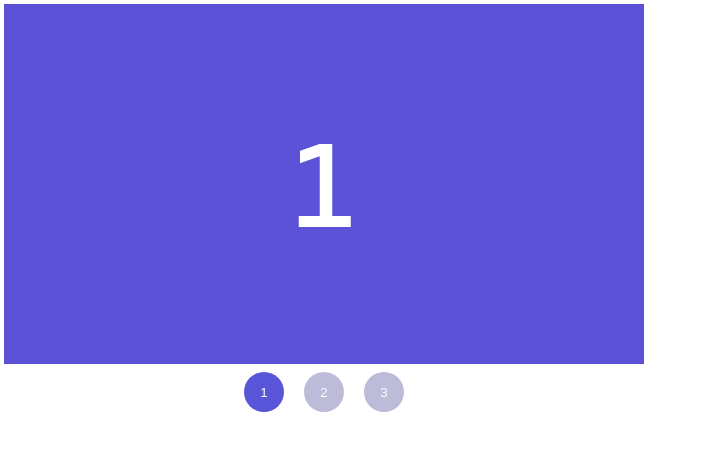
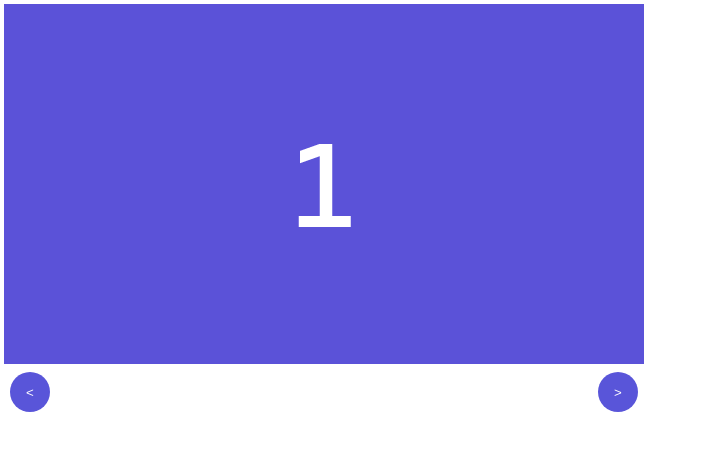
Before and after one commit to richardimaoka/tutorial-carousel-animation, a React (Create React App) app in the folder app/: page / in a window 1280 px wide. Shown: the top 450 px of the page, without its empty margins (0-703 px from the left). Built offline with nearby package versions, Linux system fonts and the light colour scheme.

Commit message:
place prev next buttons

```diff
--- a/app/src/App.tsx
+++ b/app/src/App.tsx
@@ -63,11 +63,10 @@ const CarouselButtons = ({ images, onClick }: CarouselButtonsProps) => {
     <div
       style={{
         display: "flex",
-        justifyContent: "center",
+        justifyContent: "space-between",
         padding: "4px 0px",
       }}
     >
-      {images.map((image, index) => (
       <button
         style={{
           margin: "0px 10px",
@@ -76,14 +75,24 @@ const CarouselButtons = ({ images, onClick }: CarouselButtonsProps) => {
           borderRadius: "20px",
           borderWidth: "0px",
           color: "#ffffff",
-            backgroundColor: index === snappedIndex ? "#5955D9" : "#bcbbd8",
+          backgroundColor: "#5955D9",
         }}
-          key={image.imagePath}
-          onClick={() => onClick(index)}
       >
-          {index + 1}
+        &lt;
       </button>
-      ))}
+      <button
+        style={{
+          margin: "0px 10px",
+          width: "40px",
+          height: "40px",
+          borderRadius: "20px",
+          borderWidth: "0px",
+          color: "#ffffff",
+          backgroundColor: "#5955D9",
+        }}
+      >
+        &gt;
+      </button>
     </div>
   );
 };
```
Lines whose indentation alone changed are shown as unchanged.
